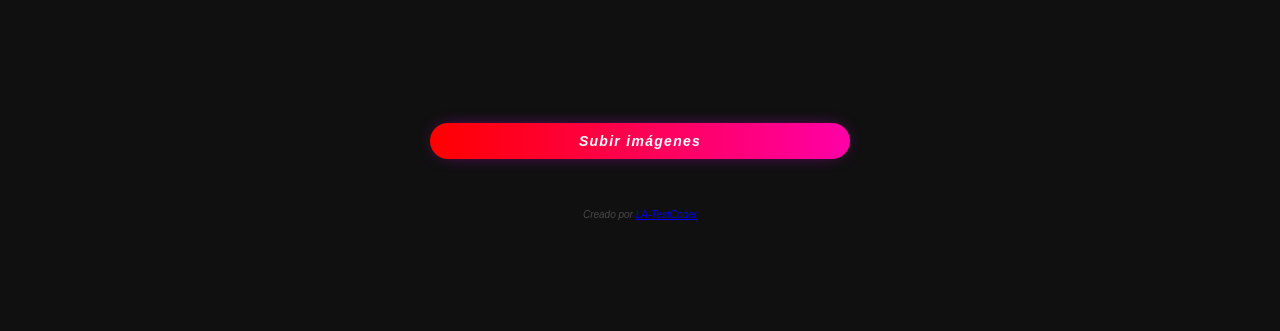
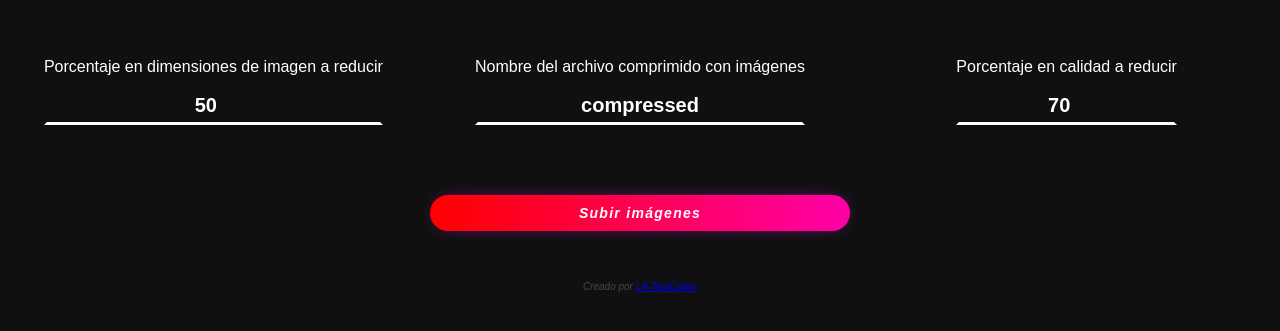
Before and after one commit to LuisArmando-TestCoder/compresor-img, a plain HTML site: page index.html in a window 1280 px wide. Shown: the part 127-458 px from the top of the page. Drawn offline with Linux system fonts and the light colour scheme.

Commit message:
enhance: no hide

```diff
--- a/index.html
+++ b/index.html
@@ -14,7 +14,7 @@
 
 <body>
     <div hide="true" id="images"></div>
-    <div hide="true" class="conf">
+    <div class="conf">
         <label for="percentage">
             Porcentaje en dimensiones de imagen a reducir
             <input value="50" id="percentage" min="1" max="100" type="number" />
--- a/scss/style.scss
+++ b/scss/style.scss
@@ -130,8 +130,8 @@ body {
     display: none;
 }
 
-[hide="true"]+[for="upload"] {
-    margin-top: 250px;
+[hide="true"]+.conf {
+    margin-top: 150px;
 }
 
 [for="upload"] {
```
Also changed, not shown: css/style.css.
